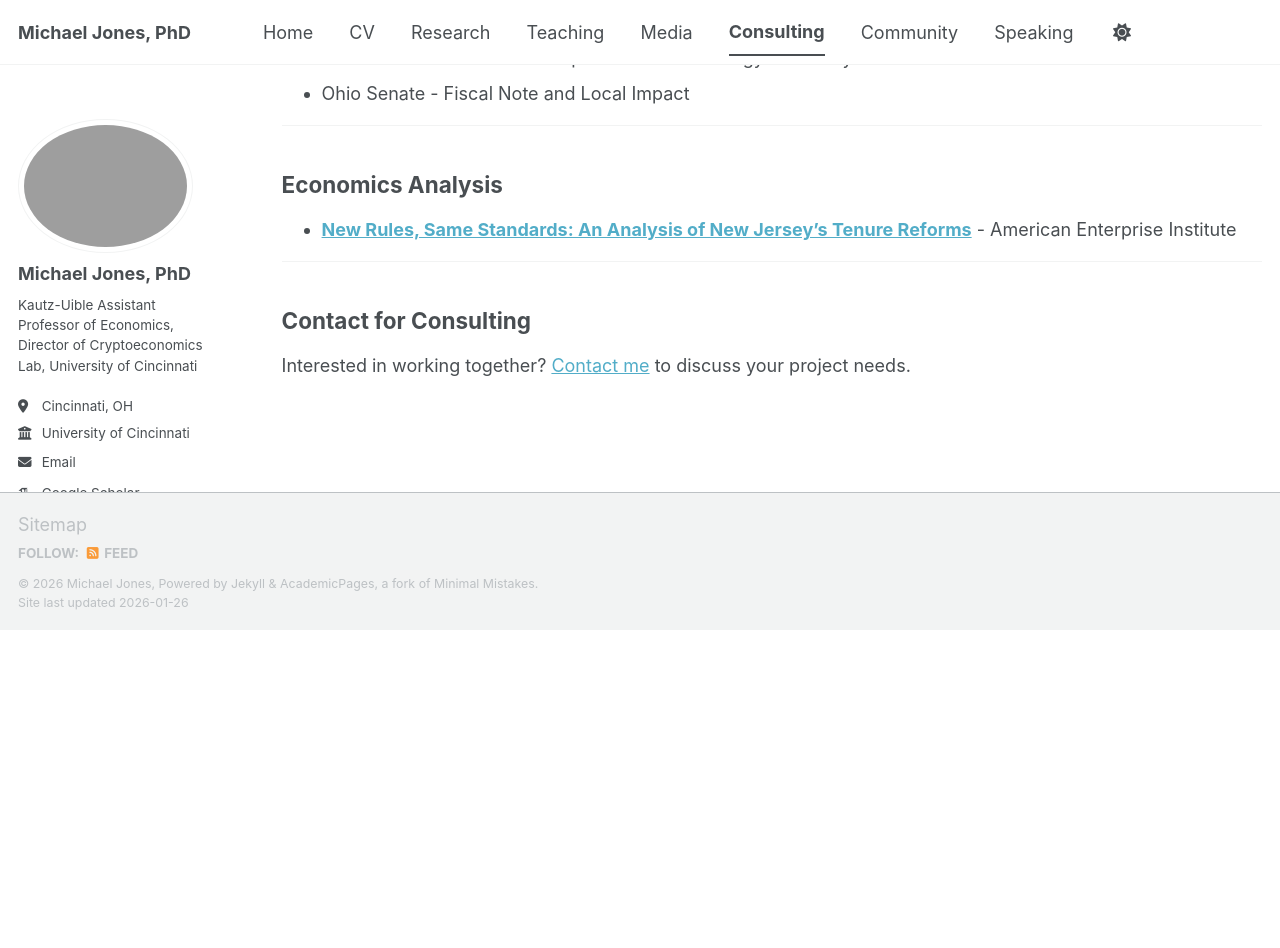
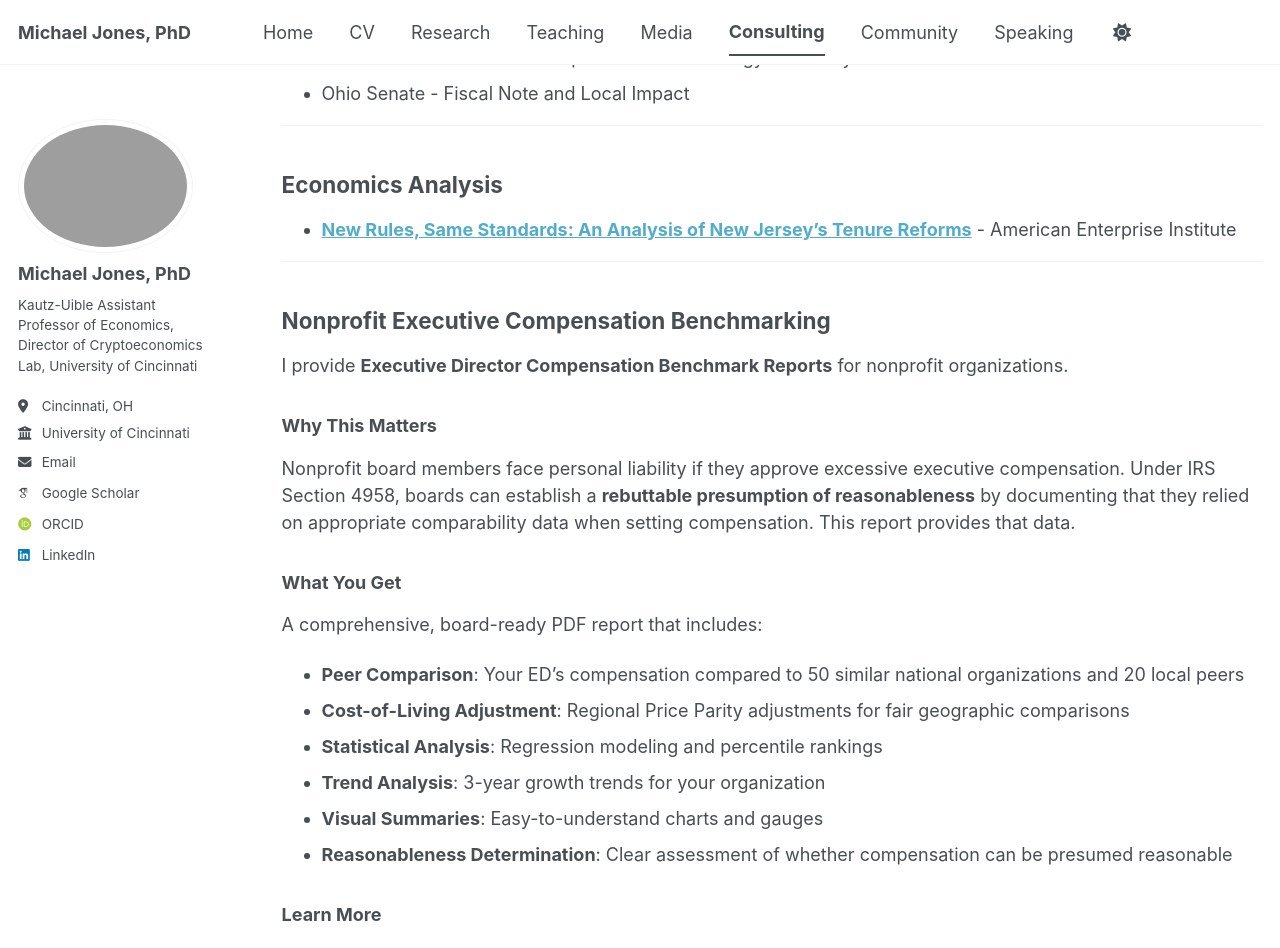
Before and after one commit to joneseconomics/joneseconomics.github.io, a Jekyll site: the page built from _pages/consulting.md, in a window 1280 px wide and 1400 px high, scrolled down 1547 px. Shown: the top 948 px of the window. Built offline with Jekyll 4.4.1, drawn with Linux system fonts in a browser that asks for light colours; some web fonts are replaced; a script bundle is joined from its source files by our own code; library files that are not in the unit come from our copies; before the commit the page ends 2177 px from its top, so only the background shows below that; some of the changed text lies outside the part shown.

Commit message:
Add nonprofit ED compensation benchmarking section to consulting page
- Added new section describing ED compensation benchmark reports
- Included YouTube video overview link and embed
- Added sample report PDF download (Ministry of Magic fictional example)
- Contact email: m.jones@joneseconomics.com

Co-Authored-By: Claude Opus 4.5 <noreply@anthropic.com>

```diff
--- a/_pages/consulting.md
+++ b/_pages/consulting.md
@@ -63,6 +63,53 @@ I provide economic consulting services in the following areas:
 
 ---
 
+## Nonprofit Executive Compensation Benchmarking
+
+I provide **Executive Director Compensation Benchmark Reports** for nonprofit organizations.
+
+### Why This Matters
+
+Nonprofit board members face personal liability if they approve excessive executive compensation. Under IRS Section 4958, boards can establish a **rebuttable presumption of reasonableness** by documenting that they relied on appropriate comparability data when setting compensation. This report provides that data.
+
+### What You Get
+
+A comprehensive, board-ready PDF report that includes:
+
+- **Peer Comparison**: Your ED's compensation compared to 50 similar national organizations and 20 local peers
+- **Cost-of-Living Adjustment**: Regional Price Parity adjustments for fair geographic comparisons
+- **Statistical Analysis**: Regression modeling and percentile rankings
+- **Trend Analysis**: 3-year growth trends for your organization
+- **Visual Summaries**: Easy-to-understand charts and gauges
+- **Reasonableness Determination**: Clear assessment of whether compensation can be presumed reasonable
+
+### Learn More
+
+Watch an overview of the compensation benchmarking report:
+
+🎥 **[Watch Video Overview on YouTube](https://www.youtube.com/watch?v=kla6gTcXgoE)**
+
+<div style="margin: 20px 0;">
+<iframe width="560" height="315" src="https://www.youtube.com/embed/kla6gTcXgoE" title="Nonprofit Executive Compensation Report Overview" frameborder="0" allow="accelerometer; autoplay; clipboard-write; encrypted-media; gyroscope; picture-in-picture" allowfullscreen></iframe>
+</div>
+
+### Sample Report
+
+Download a sample report to see the full analysis:
+
+📄 **[Download Sample Report (PDF)](/files/ministry_of_magic_sample_report.pdf)**
+
+*Note: This sample uses fictional organization names for demonstration purposes. Your report will include real peer organization data.*
+
+### Request a Report
+
+To request an Executive Director Compensation Benchmark Report for your nonprofit organization, please email me directly at [m.jones@joneseconomics.com](mailto:m.jones@joneseconomics.com?subject=ED%20Compensation%20Report%20Request) with:
+
+- Your organization's EIN (Employer Identification Number)
+- Organization name
+- Any specific questions or concerns about compensation
+
+---
+
 ## Contact for Consulting
 
-Interested in working together? [Contact me](mailto:m.jones@uc.edu) to discuss your project needs.
+Interested in working together? [Contact me](mailto:m.jones@joneseconomics.com) to discuss your project needs.
```
Also changed, not shown: 1 other file.
